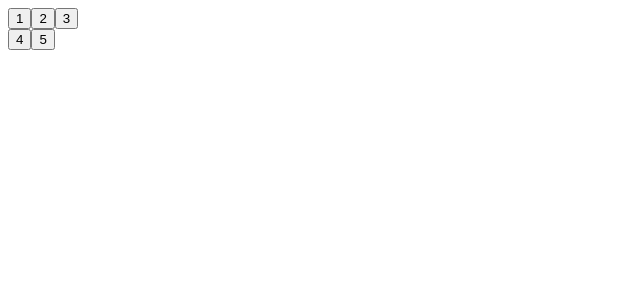
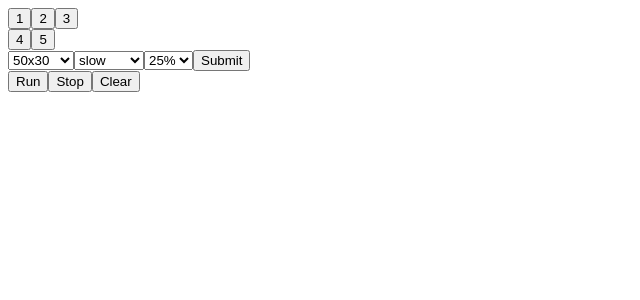
Before and after one commit to aydys/game_of_life, a React app: page / in a window 1280 px wide. Shown: the top 300 px of the page, without its empty margins (0-640 px from the left). Built offline with nearby package versions, Linux system fonts and the light colour scheme.

Commit message:
add ControlForm (stub)

```diff
--- /dev/null
+++ b/src/components/ControlForm/ControlForm.tsx
@@ -0,0 +1,39 @@
+import React, { FC } from "react";
+import { Formik, Field, Form } from "formik";
+
+export const ControlForm: FC = () => {
+
+  return <>
+    <Formik
+      initialValues={{ size: '50x30', speed: 'slow', filled: '25%'}}
+      onSubmit={(values, actions) => {
+        console.log({ values, actions });
+        alert(JSON.stringify(values, null, 2));
+        actions.setSubmitting(false);
+      }}
+    >
+      <Form>
+        <Field as='select' name='size'>
+          <option>50x30</option>
+          <option>70x50</option>
+          <option>100x80</option>
+        </Field>
+        <Field as='select' name='speed'>
+          <option>slow</option>
+          <option>meduim</option>
+          <option>fast</option>
+        </Field>
+        <Field as='select' name='filled'>
+          <option>0</option>
+          <option>25%</option>
+          <option>50%</option>
+          <option>75%</option>
+        </Field>
+        <button type="submit">Submit</button>
+      </Form>
+    </Formik>
+    <button>Run</button>
+    <button>Stop</button>
+    <button>Clear</button>
+  </>
+}
--- /dev/null
+++ b/src/components/ControlForm/index.ts
@@ -0,0 +1 @@
+export { ControlForm } from './ControlForm'
--- a/src/components/Game/Game.tsx
+++ b/src/components/Game/Game.tsx
@@ -1,8 +1,10 @@
 import React, { FC } from 'react';
 import { Field } from "../Field";
+import { ControlForm } from "../ControlForm";
 
 export const Game: FC = () => {
   return <>
     <Field onClick={() => {}} />
+    <ControlForm />
   </>
 }
```
